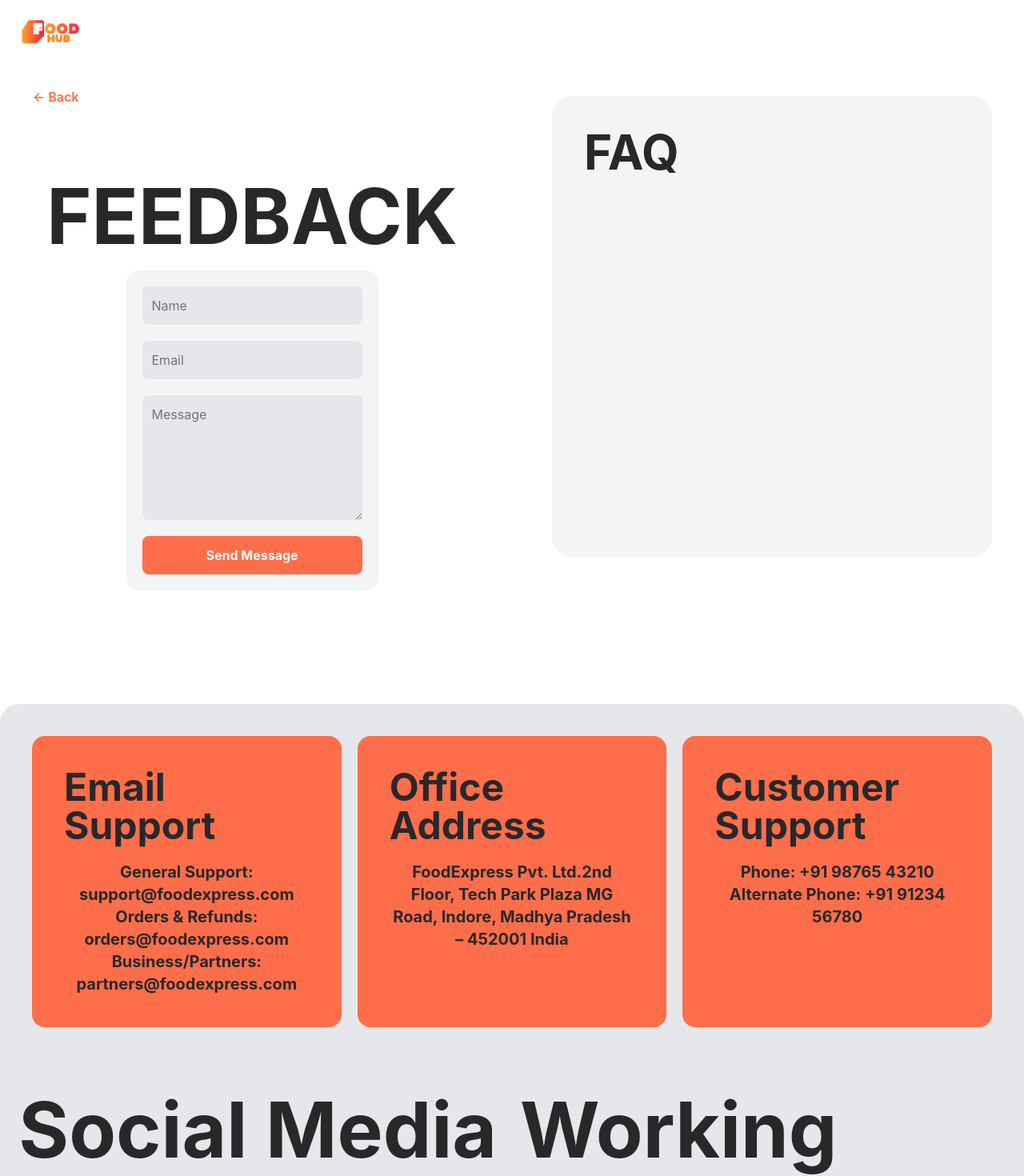
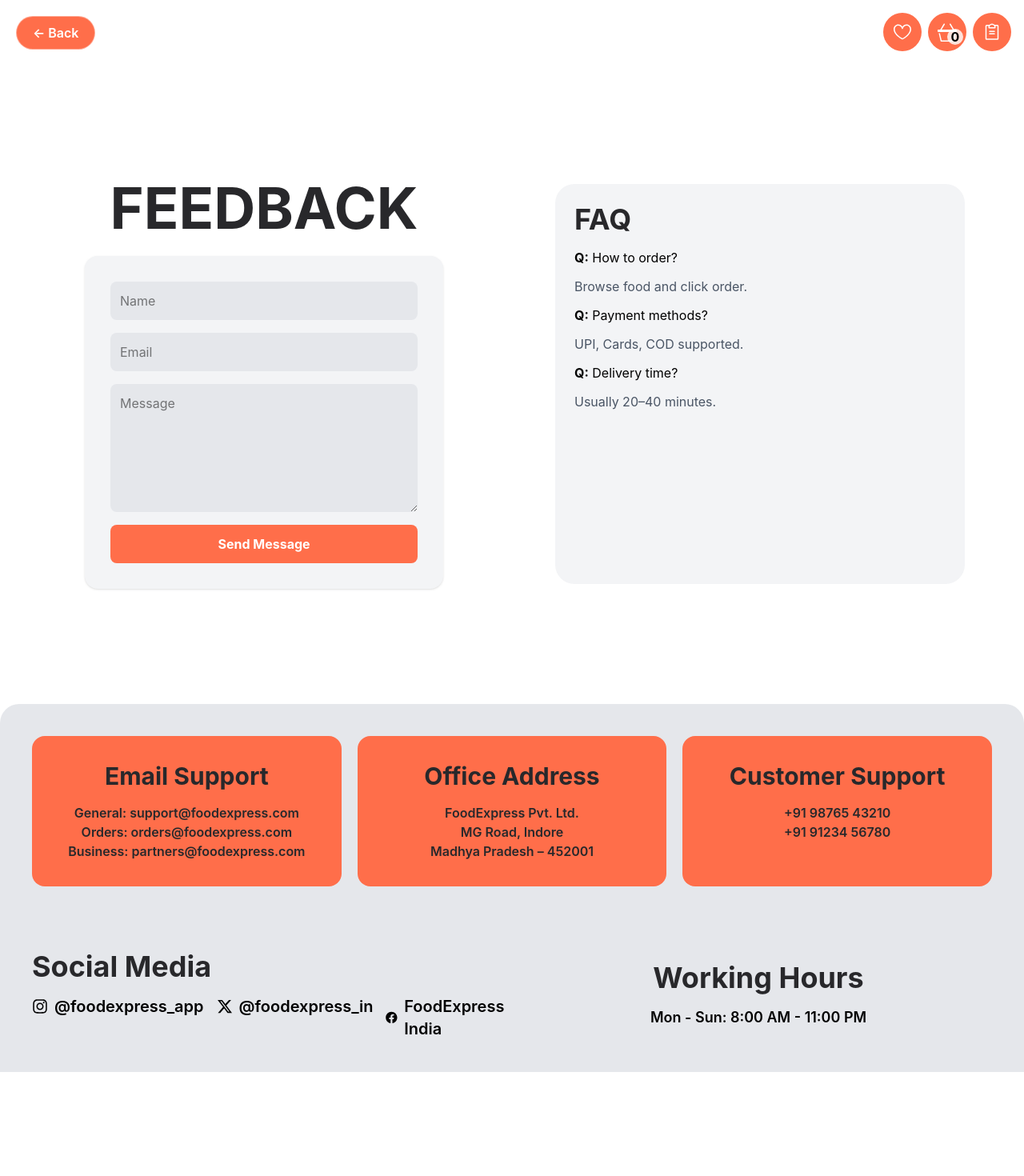
Before and after one commit to food-delivery-system-team-project/Online-food-delivery-platform, a React (Vite) app in the folder client/: page /help in a window 1280 px wide. Shown: the top 1470 px of the page at 80% size. After the commit the page ends 1340 px from the top, so only its background shows below. Built offline with nearby package versions, Linux system fonts and the light colour scheme.

Commit message:
login work done

```diff
--- a/client/src/App.jsx
+++ b/client/src/App.jsx
@@ -1,9 +1,7 @@
 import { Router } from "react-router-dom";
 import "./index.css";
-import Navbar from "./Components/Navbar";
 import { Routes, Route } from "react-router-dom";
 import Home from "./Pages/Home";
-import CustomCursor from "./Components/CustomCursor";
 import ProtectedRoute from "./ProtectedRoute";
 import Contact from "./Pages/Contact";
 import Orders from "./Pages/Orders";
@@ -14,14 +12,12 @@
 import Register from "./Auth/Register";
 import FoodDetailCard from "./Components/Card/FoodDetailCard";
 import UserProfile from "./Pages/UserProfile";
-import BackBtn from "./Components/NavComp/BackBtn";
 
 
 
 const App = () => {
   return (
     <>
-    <BackBtn/>
       <Routes>
         <Route path="/" element={<Home/>} />
         <Route path="/help" element={<Contact/>} />
--- a/client/src/Components/NavComp/BackBtn.jsx
+++ b/client/src/Components/NavComp/BackBtn.jsx
@@ -3,7 +3,7 @@
 const BackBtn = () => {
     const navigate = useNavigate();
   return (
-    <div  className='z-9999 absolute top-25 left-5'>
+    <div  className='z-9999 absolute top-5 left-5'>
         <div className="max-w-6xl mx-auto mb-6">
          <button
         onClick={() => {
@@ -13,8 +13,8 @@
          navigate("/");
          }
         }}
-    className="flex items-center gap-2 px-5 py-2 text-[#ff6e4a] font-semibold rounded-full
-             bg-white/70 backdrop-blur-md
+    className="flex items-center gap-2 px-5 py-2 text-white font-semibold rounded-full
+             bg-[#ff6e4a] backdrop-blur-md
              shadow-[0_0_25px_rgba(255,255,255,0.9)]
              border border-white/40
              hover:scale-105 transition" >
--- a/client/src/Components/NavComp/MiniNav.jsx
+++ b/client/src/Components/NavComp/MiniNav.jsx
@@ -1,9 +1,36 @@
-import React from 'react'
+import { BsBasket3 } from "react-icons/bs";
+import { GoHeart } from "react-icons/go";
+import { PiClipboardText } from "react-icons/pi";
+import BackBtn from './BackBtn'
+import { Link } from 'react-router-dom'
 
 const MiniNav = () => {
   return (
-    <div className='p-5'>
-        <img className='h-10'  src="./src/Images/Logo.png" alt="" />
+    <div className='p-4 flex items-center justify-end gap-2'>
+      <BackBtn/>
+
+      <div>
+        <Link to="/likes">
+        <button className='px-3 py-3 rounded-full flex items-center gap-2 bg-[#ff6e4a] text-white font-bold'><GoHeart className="text-2xl font-bold" /></button>
+        </Link>
+      </div>
+
+      {/* cart code */}
+      <Link to="/cart">
+      <div className="px-3 py-3 flex items-center gap-2 rounded-full bg-[#ff6e4a] flex items-center justify-center">
+        <button className='text-white font-bold'><BsBasket3 className="text-2xl"/></button>
+          <span className=" absolute top-9 ml-5 h-5 w-5 flex items-center justify-center text-black rounded-full bg-white/80 font-bold">0</span>
+      </div>
+      </Link>
+
+
+      {/* orders  */}
+
+      <div>
+       <Link to="/orders">
+        <button className='flex items-center gap-2 bg-[#ff6e4a] text-white font-bold px-3 py-3 rounded-full'><PiClipboardText className="text-2xl" /></button>
+      </Link>
+      </div>
     </div>
   )
 }
--- a/client/src/Components/Navbar.jsx
+++ b/client/src/Components/Navbar.jsx
@@ -4,6 +4,7 @@
 import { GoHeart } from "react-icons/go";
 import { PiClipboardText } from "react-icons/pi";
 import { Link } from "react-router-dom";
+import { useNavigate } from "react-router-dom";
 import { useState } from "react";
 import { useDispatch, useSelector } from "react-redux";
 import { setQuery ,setFoods ,toggleSearch } from "../Features/searchSlice";
@@ -12,6 +13,7 @@
 
 
 const Navbar = () => {
+  const navigate = useNavigate();
   // login user details
 
    const [user, setUser] = useState(null);
@@ -21,7 +23,7 @@
     setUser(storedUser);
   }, []);
 
-const [like, setLike] = useState(false)
+
 
 
 const dispatch = useDispatch();
@@ -39,9 +41,7 @@
   fetchFoods();
 }, []);
 
-const handleLike = () => {
-  setLike(!like)
-}
+
 
 
   return (
@@ -103,14 +103,18 @@
         {searchToggle ?
   <div className="absolute top-20 w-100 bg-white shadow-lg rounded-lg p-2 max-h-60 overflow-y-auto">
    {results.map((item) => (
-    <Link to='/explore'>
   <div
-        key={item.id}
+    key={item._id} // ⚠️ fix key (you used item.id before)
+    onClick={() => {
+      navigate(`/foodDetails/${item._id}`, {
+        state: item
+      });
+      dispatch(toggleSearch()); // close dropdown
+    }}
     className="p-2 hover:bg-gray-100 cursor-pointer"
   >
     {item.name}
   </div>
-      </Link>
 ))}
   </div> :null
 }
@@ -123,7 +127,7 @@
 
       <div>
         <Link to="/likes">
-        <button onClick={handleLike} className='px-3 py-3 rounded-full flex items-center gap-2 bg-white/60 text-white font-bold'><GoHeart className="text-2xl font-bold" /></button>
+        <button className='px-3 py-3 rounded-full flex items-center gap-2 bg-white/60 text-white font-bold'><GoHeart className="text-2xl font-bold" /></button>
         </Link>
       </div>
 
--- a/client/src/Pages/Contact.jsx
+++ b/client/src/Pages/Contact.jsx
@@ -4,29 +4,73 @@
 const Contact = () => {
   return (
     <div>
-        <MiniNav/>
-         <div className='h-screen relative w-full grid grid-cols-2 grid-rows-1 gap-5 items-center bg-white justify-center'>
+      <MiniNav />
 
-            <div className="h-full flex flex-col items-center justify-center gap-5">
-                <h1 className='text-[#28282B] text-8xl font-bold'>FEEDBACK</h1>
-                <form className="h-1/2 w-1/2 flex flex-col justify-center items-center p-5 bg-gray-100 rounded-2xl" action="post">
-                    <input type="text" placeholder="Name" name="name" className='p-3 outline-0 bg-gray-200 rounded-lg w-full mb-5' />
-                    <input type="email" placeholder="Email" name="email" className='p-3 outline-0 bg-gray-200 rounded-lg w-full mb-5' />
-                    <textarea placeholder="Message" name="message" className='p-3 outline-0 bg-gray-200 rounded-lg w-full mb-5 h-40' />
-                    <button className='bg-[#ff6e4a] w-full py-3 text-white font-bold rounded-lg'>Send Message</button>
-                </form>
-            </div>
-            <div className="h-full w-full p-10 relative">
-                <div className="h-4/5 w-full rounded-3xl bg-gray-100 flex justify-center items-center">
-                    <h1 className='text-[#28282B] text-6xl font-bold absolute top-20 left-20'>FAQ</h1>
-                    <span></span>
-                </div>
-                </div>
+      <div className="min-h-screen w-full grid grid-cols-1 lg:grid-cols-2 gap-10 px-5 md:px-10 py-10 bg-white">
+
+        {/* LEFT - FEEDBACK */}
+        <div className="flex flex-col items-center justify-center gap-6">
+
+          <h1 className="text-3xl md:text-5xl lg:text-7xl font-bold text-[#28282B] text-center">
+            FEEDBACK
+          </h1>
+
+          <form className="w-full max-w-md flex flex-col p-5 md:p-8 bg-gray-100 rounded-2xl shadow">
+
+            <input
+              type="text"
+              placeholder="Name"
+              className="p-3 bg-gray-200 rounded-lg mb-4 outline-none"
+            />
+
+            <input
+              type="email"
+              placeholder="Email"
+              className="p-3 bg-gray-200 rounded-lg mb-4 outline-none"
+            />
+
+            <textarea
+              placeholder="Message"
+              className="p-3 bg-gray-200 rounded-lg mb-4 outline-none h-32 md:h-40"
+            />
+
+            <button className="bg-[#ff6e4a] py-3 text-white font-bold rounded-lg hover:opacity-90">
+              Send Message
+            </button>
+
+          </form>
+        </div>
+
+        {/* RIGHT - FAQ */}
+        <div className="flex items-center justify-center">
+
+          <div className="w-full max-w-lg h-[400px] md:h-[500px] rounded-3xl bg-gray-100 p-6 relative flex flex-col justify-start">
+
+            <h1 className="text-2xl md:text-4xl font-bold text-[#28282B] mb-4">
+              FAQ
+            </h1>
+
+            {/* SAMPLE FAQ */}
+            <div className="flex flex-col gap-3 text-sm md:text-base">
+              <p><strong>Q:</strong> How to order?</p>
+              <p className="text-gray-600">Browse food and click order.</p>
+
+              <p><strong>Q:</strong> Payment methods?</p>
+              <p className="text-gray-600">UPI, Cards, COD supported.</p>
+
+              <p><strong>Q:</strong> Delivery time?</p>
+              <p className="text-gray-600">Usually 20–40 minutes.</p>
             </div>
 
-            <Footer/>
+          </div>
+
+        </div>
+
+      </div>
+
+      <Footer />
     </div>
-  )
-}
+  );
+};
 
-export default Contact
+export default Contact;
--- a/client/src/Pages/Footer.jsx
+++ b/client/src/Pages/Footer.jsx
@@ -4,55 +4,86 @@
 
 const Footer = () => {
   return (
-    <div>
-        <div className='h-full w-full bg-gray-200 grid rounded-t-3xl grid-cols-1 gird-rows-3'>
-            <div className='h-full w-full grid gap-5 grid-cols-3 gird-rows-1 p-10'>
-                <span className='flex flex-col gap-5 items-center bg-[#ff6e4a] p-10 rounded-2xl'>
-                    <h1 className='text-[#28282B] text-5xl font-bold'>Email Support</h1>
-                    <p className='text-[#28282B] text-xl text-center font-bold'>General Support: support@foodexpress.com
-                        Orders & Refunds: orders@foodexpress.com
-                        Business/Partners: partners@foodexpress.com</p>
-                </span>
-                 <span className='flex flex-col gap-5 items-center bg-[#ff6e4a] p-10 rounded-2xl'>
-                    <h1 className='text-[#28282B] text-5xl font-bold'>Office Address</h1>
-                    <p className='text-[#28282B] text-xl text-center font-bold'>FoodExpress Pvt. Ltd.2nd Floor, Tech Park Plaza MG Road, Indore, Madhya Pradesh – 452001 India</p>
-                </span>
-                 <span className='flex flex-col gap-5 items-center bg-[#ff6e4a] p-10 rounded-2xl'>
-                    <h1 className='text-[#28282B] text-5xl font-bold'>Customer Support</h1>
-                    <p className='text-[#28282B] text-xl text-center font-bold'>
-                        Phone: +91 98765 43210<br/>
-                        Alternate Phone: +91 91234 56780
+    <div className="bg-gray-200 rounded-t-3xl">
+
+      {/* TOP SECTION */}
+      <div className="grid grid-cols-1 md:grid-cols-2 lg:grid-cols-3 gap-5 p-5 md:p-10">
+
+        {/* EMAIL */}
+        <div className="flex flex-col gap-4 items-center bg-[#ff6e4a] p-5 md:p-8 rounded-2xl text-center">
+          <h1 className="text-xl md:text-3xl font-bold text-[#28282B]">
+            Email Support
+          </h1>
+          <p className="text-sm md:text-base font-semibold text-[#28282B]">
+            General: support@foodexpress.com <br />
+            Orders: orders@foodexpress.com <br />
+            Business: partners@foodexpress.com
           </p>
-                 </span>
         </div>
-            <div className='h-full w-full justify-items-center grid gap-5 grid-cols-2 gird-rows-1 p-10'>
-            <span>
-            <h1 className='text-[#28282B] text-8xl font-bold'>Social Media</h1>
-            <ul className="flex gap-5 mt-5 text-2xl font-bold">
-                    <li>
+
+        {/* ADDRESS */}
+        <div className="flex flex-col gap-4 items-center bg-[#ff6e4a] p-5 md:p-8 rounded-2xl text-center">
+          <h1 className="text-xl md:text-3xl font-bold text-[#28282B]">
+            Office Address
+          </h1>
+          <p className="text-sm md:text-base font-semibold text-[#28282B]">
+            FoodExpress Pvt. Ltd.<br />
+            MG Road, Indore<br />
+            Madhya Pradesh – 452001
+          </p>
+        </div>
+
+        {/* PHONE */}
+        <div className="flex flex-col gap-4 items-center bg-[#ff6e4a] p-5 md:p-8 rounded-2xl text-center">
+          <h1 className="text-xl md:text-3xl font-bold text-[#28282B]">
+            Customer Support
+          </h1>
+          <p className="text-sm md:text-base font-semibold text-[#28282B]">
+            +91 98765 43210 <br />
+            +91 91234 56780
+          </p>
+        </div>
+
+      </div>
+
+      {/* BOTTOM SECTION */}
+      <div className="grid grid-cols-1 lg:grid-cols-2 gap-8 p-5 md:p-10 items-center">
+
+        {/* SOCIAL */}
+        <div className="flex flex-col items-center lg:items-start text-center lg:text-left gap-4">
+          <h1 className="text-2xl md:text-4xl font-bold text-[#28282B]">
+            Social Media
+          </h1>
+
+          <ul className="flex flex-col md:flex-row gap-4 text-lg md:text-xl font-semibold items-center lg:items-start">
+            <li className="flex items-center gap-2">
               <FaInstagram />
-                        <a href="/pagenotfound">@foodexpress_app</a>
+              <span>@foodexpress_app</span>
             </li>
-                    <li>
+            <li className="flex items-center gap-2">
               <FaXTwitter />
-                        <a href="/pagenotfound">@foodexpress_in</a>
+              <span>@foodexpress_in</span>
             </li>
-                    <li>
+            <li className="flex items-center gap-2">
               <FaFacebook />
-                        <a href="/pagenotfound">FoodExpress India</a>
+              <span>FoodExpress India</span>
             </li>
           </ul>
-            </span>
-            <span className="flex gap-5 flex-col justify-center items-center">
-               <h1 className='text-[#28282B] text-8xl font-bold'>Working Hours</h1>
-               <p className="text-2xl font-bold">Monday to Sunday: 8:00 AM - 11:00 PM (IST)</p>
-            </span>
         </div>
 
+        {/* WORKING HOURS */}
+        <div className="flex flex-col items-center gap-4 text-center">
+          <h1 className="text-2xl md:text-4xl font-bold text-[#28282B]">
+            Working Hours
+          </h1>
+          <p className="text-sm md:text-lg font-semibold">
+            Mon - Sun: 8:00 AM - 11:00 PM
+          </p>
+        </div>
 
       </div>
     </div>
-  )
-}
+  );
+};
 
-export default Footer
+export default Footer;
```
Also changed, not shown: client/src/Components/Card/FavCard.jsx (added, +11 -0 lines), client/src/Components/Card/FoodCard.jsx (+5 -4 lines), client/src/Features/searchSlice.js (+48 -2 lines), client/src/Pages/FoodList.jsx (+107 -7 lines), client/src/Pages/Likes.jsx (+6 -1 lines). Lines whose indentation alone changed are shown as unchanged.
